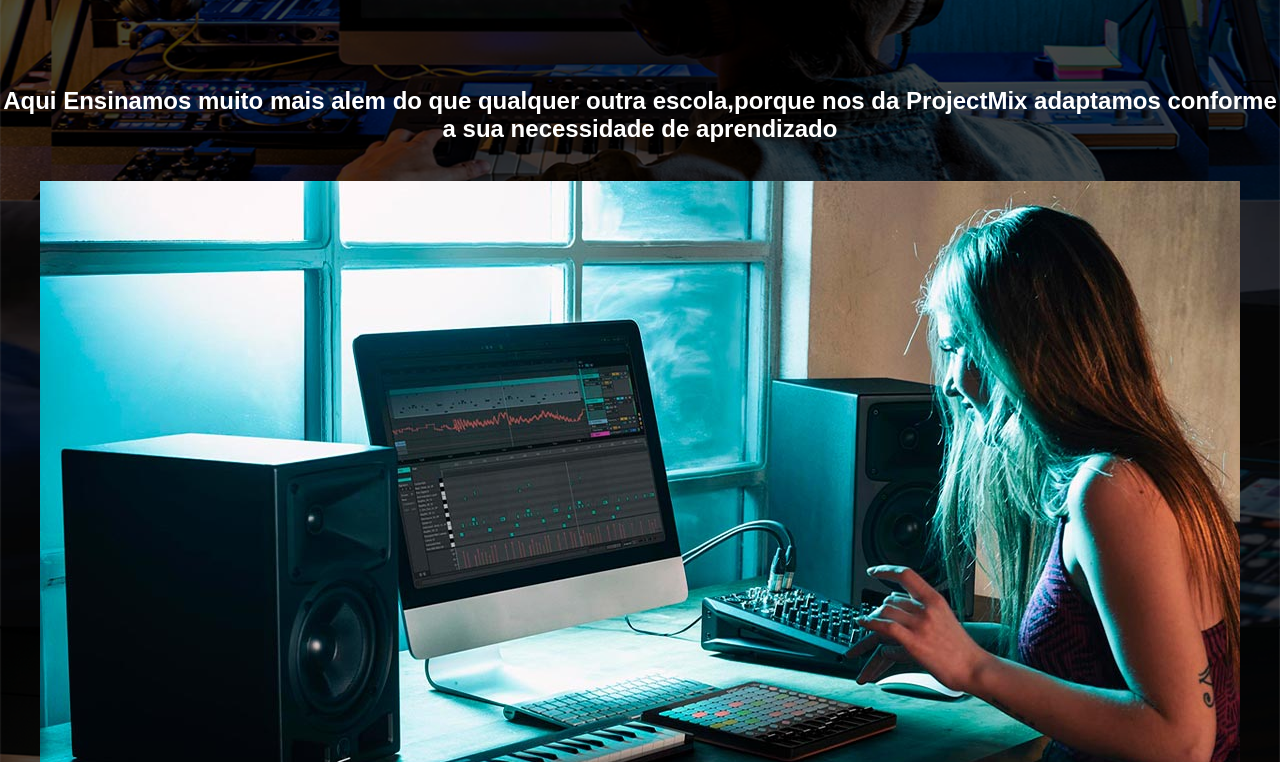
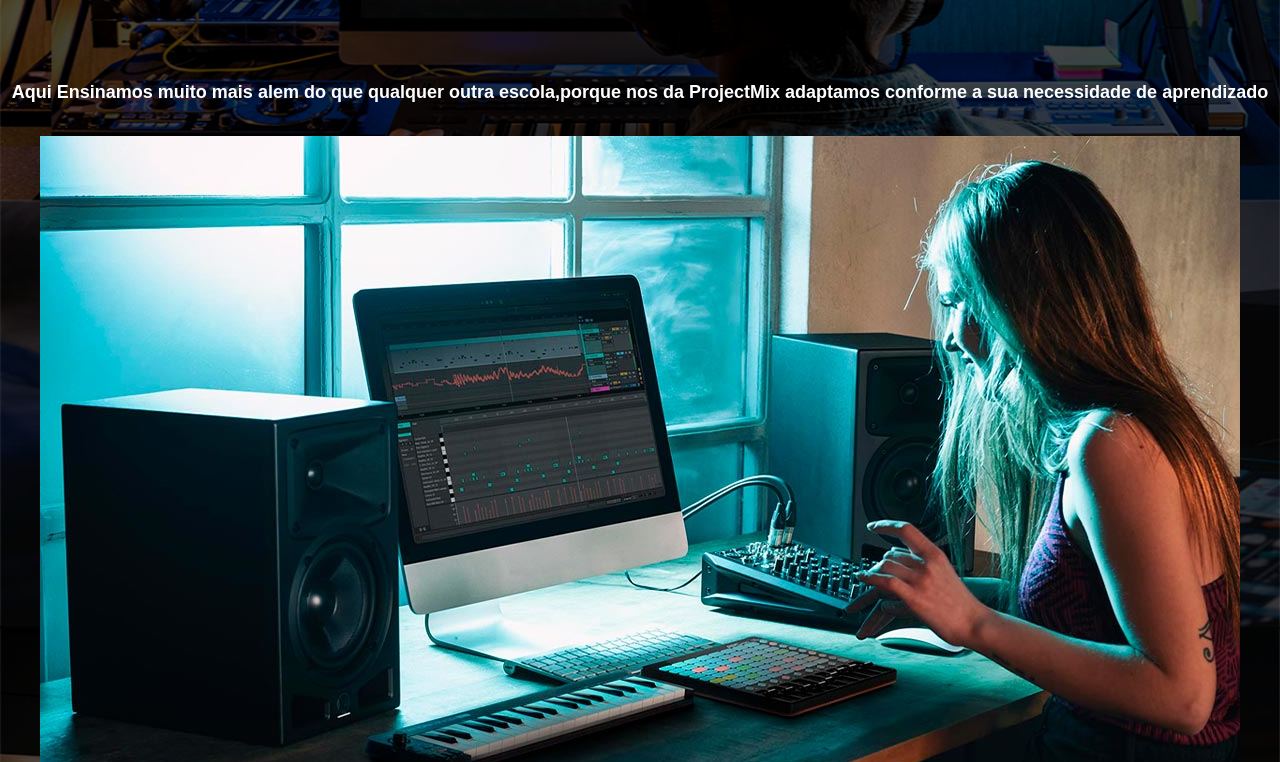
Before and after one commit to vitor7-dev/ProjectMix---Web-Music, a plain HTML site: page index.html in a window 1280 px wide. Shown: the part 1298-2060 px from the top of the page. Drawn offline with Linux system fonts and the light colour scheme.

Commit message:
primeiro commit

```diff
--- a/index.html
+++ b/index.html
@@ -40,7 +40,7 @@
         h2 {
             color: white;
             text-align: center;
-            font-size;
+            font-size:large
         }
 
         h3 {
```
